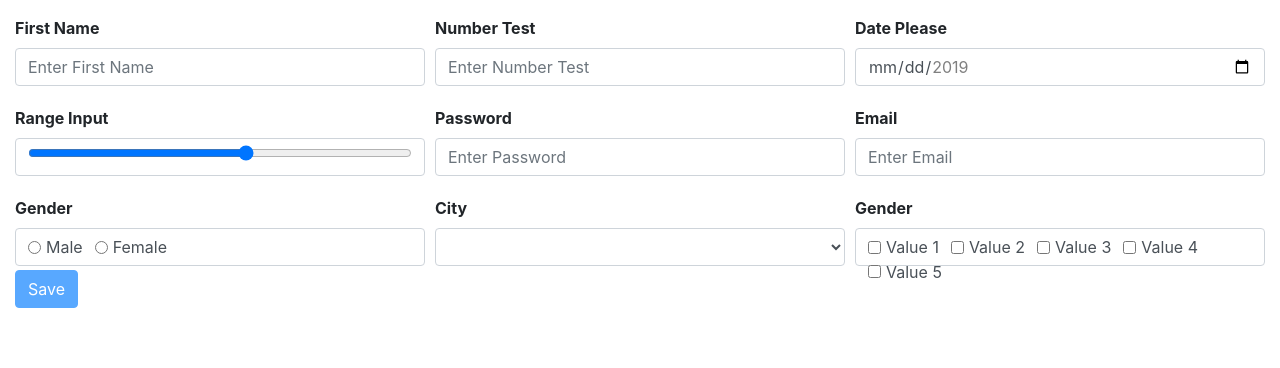
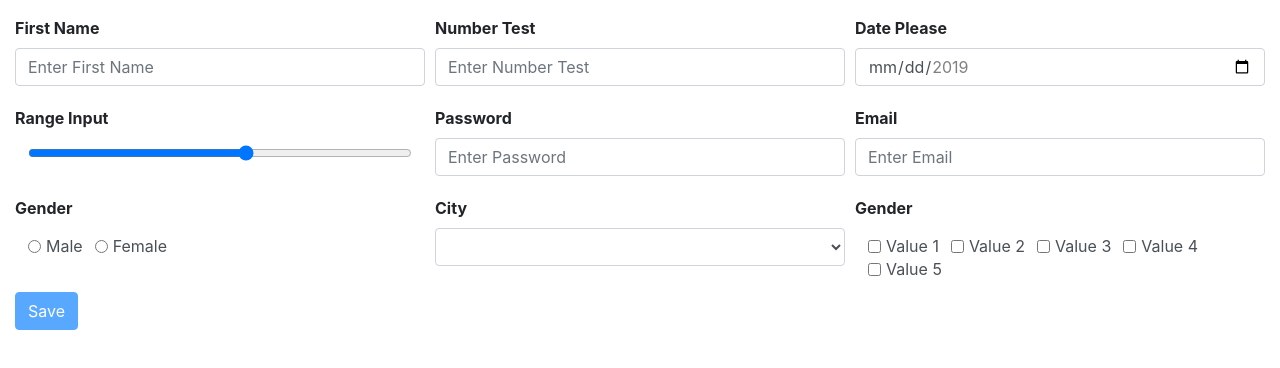
Before and after one commit to vamseeuxd/dynamic-form, an Angular app: page / in a window 1280 px wide. Shown: the top 368 px of the page. Built offline with nearby package versions, Linux system fonts and the light colour scheme.

Commit message:
Refactored Styles

```diff
--- a/src/app/dynamic-form/dynamic-form.component.scss
+++ b/src/app/dynamic-form/dynamic-form.component.scss
@@ -1,9 +1,7 @@
-host {
-  .form-controller-bg {
-    height: auto;
-    background-color: transparent;
-    border: 1px solid transparent;
-    border-radius: 0px;
-    line-height: 1.4;
-  }
+.form-controller-bg.form-control {
+  height: auto !important;
+  background-color: transparent !important;
+  border: 1px solid transparent !important;
+  border-radius: 0px;
+  line-height: 1.4;
 }
```
